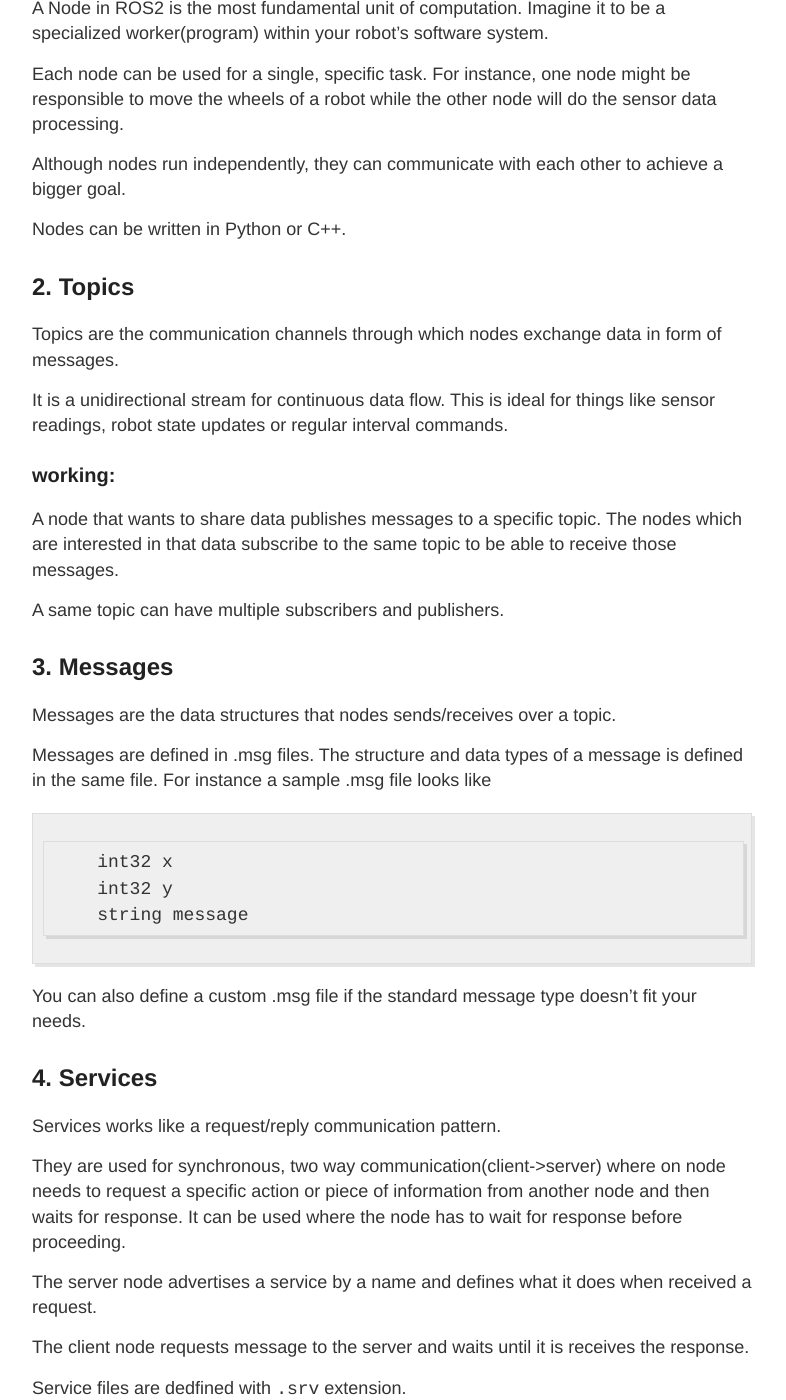
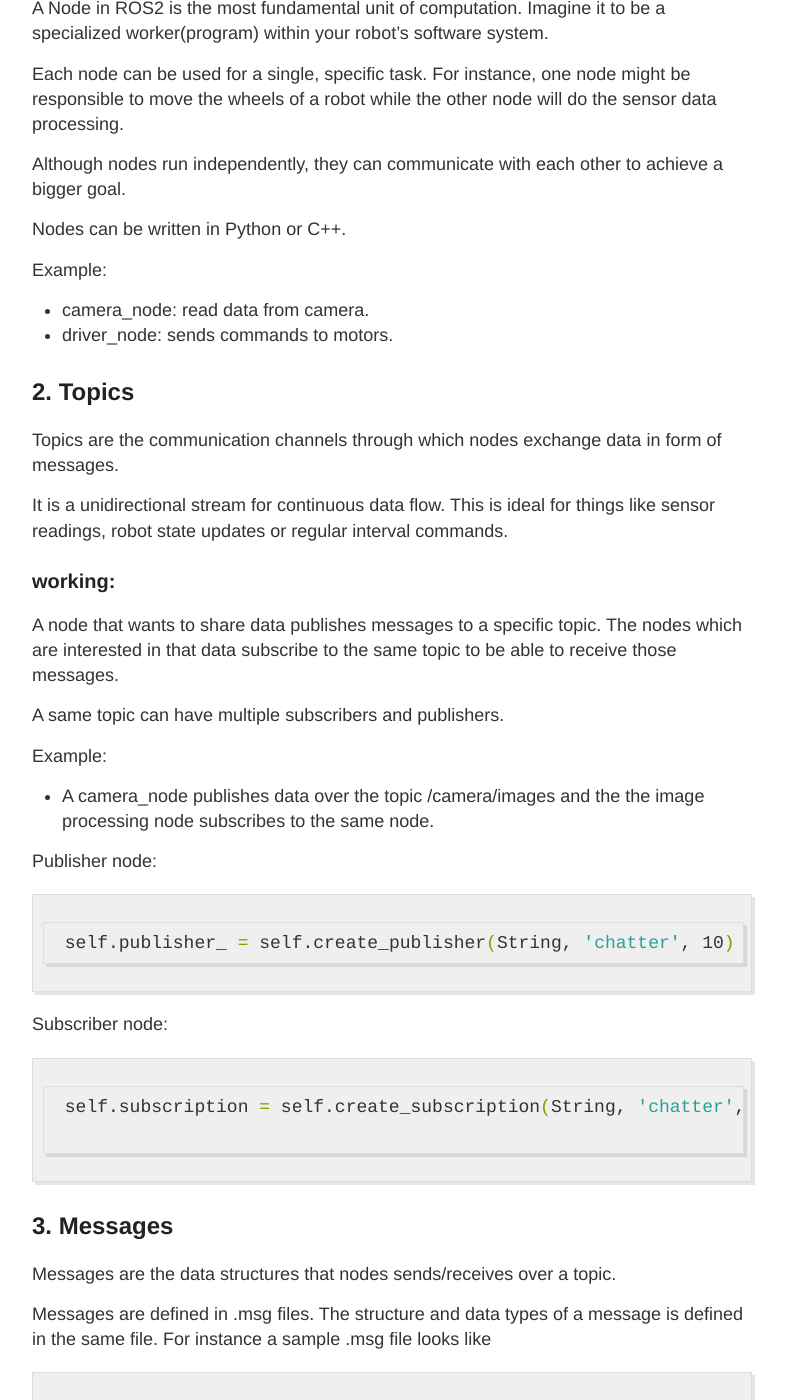
Before and after one commit to Chintan1971/chintan1971.github.io, a Jekyll site: the page built from _posts/2025-06-03-ros2-concepts.md, in a window 1280 px wide and 1400 px high, scrolled down 361 px. Shown: the whole window, without its empty margins (248-1034 px from the left). Built offline with Jekyll 4.4.1, drawn with Linux system fonts in a browser that asks for light colours.

````diff
--- a/_posts/2025-06-03-ros2-concepts.md
+++ b/_posts/2025-06-03-ros2-concepts.md
@@ -17,6 +17,11 @@ Although nodes run independently, they can communicate with each other to achiev
 
 Nodes can be written in Python or C++.
 
+Example:
+ - camera_node: read data from camera.
+ - driver_node: sends commands to motors.
+
+
 ## 2. Topics
 
 Topics are the communication channels through which nodes exchange data in form of messages.
@@ -29,6 +34,19 @@ A node that wants to share data publishes messages to a specific topic.
 The nodes which are interested in that data subscribe to the same topic to be able to receive those messages.
 
 A same topic can have multiple subscribers and publishers.
+
+Example:
+ - A camera_node publishes data over the topic /camera/images and the the image processing node subscribes to the same node.
+
+ Publisher node:
+ ```bash
+ self.publisher_ = self.create_publisher(String, 'chatter', 10)
+```
+ Subscriber node:
+ ```bash
+ self.subscription = self.create_subscription(String, 'chatter', self.listener_callback, 10)
+
+ ```
 
 ## 3. Messages
 
````
Also changed, not shown: _posts/2025-06-01-getting-started-with-ros2.md (+3 -0 lines).
